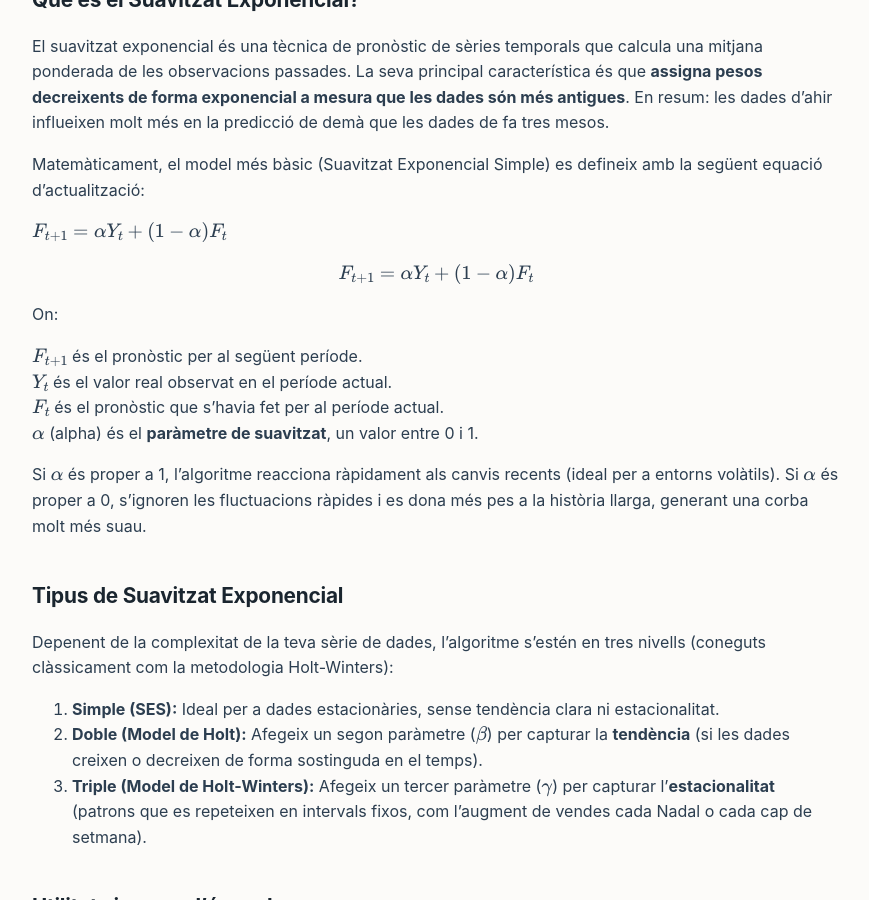
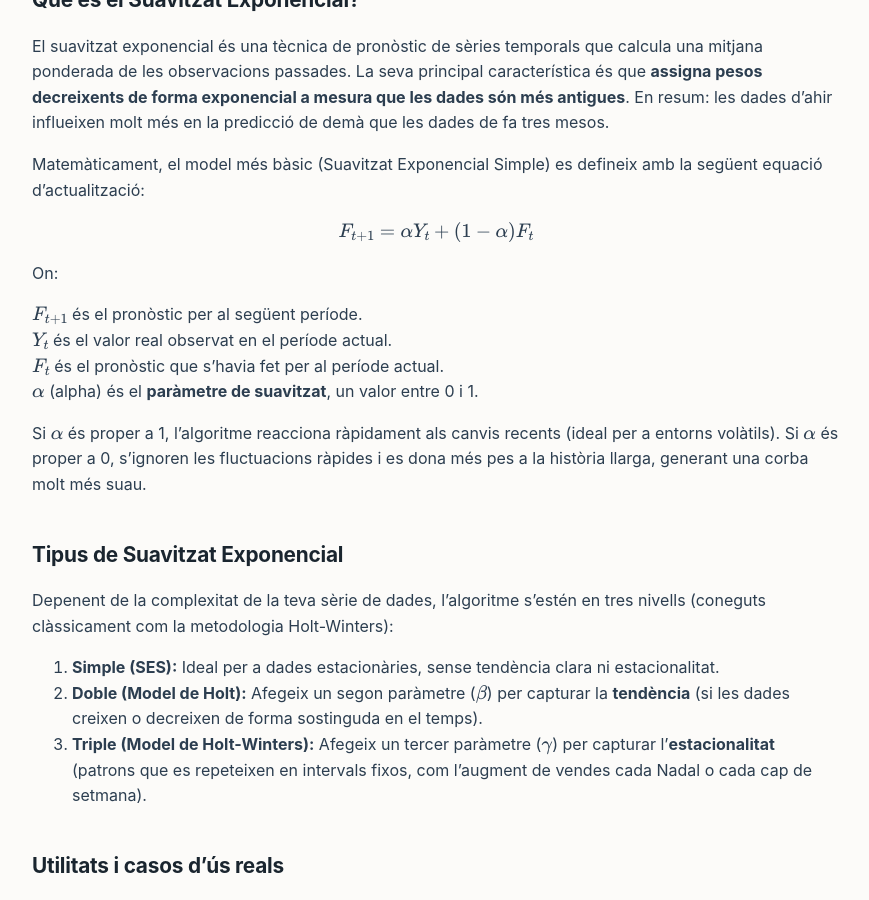
Before and after one commit to alberthr/alberthr.github.io, a Jekyll site: the page built from _posts/2026-06-09-suavitzat-exponencial.md, in a window 1280 px wide and 900 px high, scrolled down 493 px. Shown: the whole window, without its empty margins (204-1073 px from the left). Built offline with Jekyll 4.4.1, drawn with Linux system fonts in a browser that asks for light colours.

Commit message:
Update suavitzat exponencial.md to format equation
Removed the mathematical equation from the text and retained it in a centered format.

```diff
--- a/_posts/2026-06-09-suavitzat-exponencial.md
+++ b/_posts/2026-06-09-suavitzat-exponencial.md
@@ -17,8 +17,6 @@ En l'anàlisi de sèries temporals, un dels reptes més habituals és separar el
 El suavitzat exponencial és una tècnica de pronòstic de sèries temporals que calcula una mitjana ponderada de les observacions passades. La seva principal característica és que **assigna pesos decreixents de forma exponencial a mesura que les dades són més antigues**. En resum: les dades d'ahir influeixen molt més en la predicció de demà que les dades de fa tres mesos.
 
 Matemàticament, el model més bàsic (Suavitzat Exponencial Simple) es defineix amb la següent equació d'actualització:
-
-$F_{t+1} = \alpha Y_t + (1 - \alpha) F_t$
 
 <center>$F_{t+1} = \alpha Y_t + (1 - \alpha) F_t$</center>
 
```
